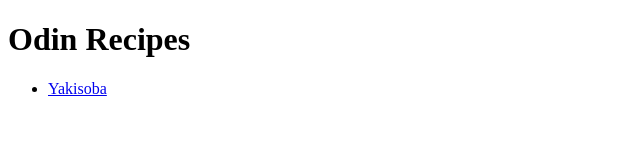
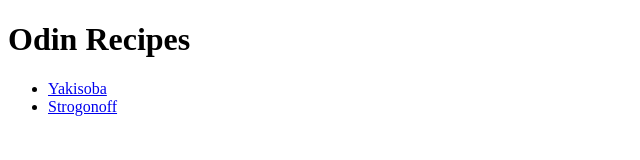
Before and after one commit to GYamaguchiC/odin-recipes, a plain HTML site: page index.html in a window 1280 px wide. Shown: the whole page, without its empty margins (0-640 px from the left). Drawn offline with Linux system fonts and the light colour scheme.

Commit message:
add link to strogonoff
to be able to access the strogonoff page.

```diff
--- a/index.html
+++ b/index.html
@@ -9,6 +9,7 @@
         <h1>Odin Recipes</h1>
         <ul>
             <li><a href="recipes/yakisoba.html">Yakisoba</a></li>
+            <li><a href="recipes/strogonoff.html">Strogonoff</a></li>
         </ul>
     </body>
 </html>
```
